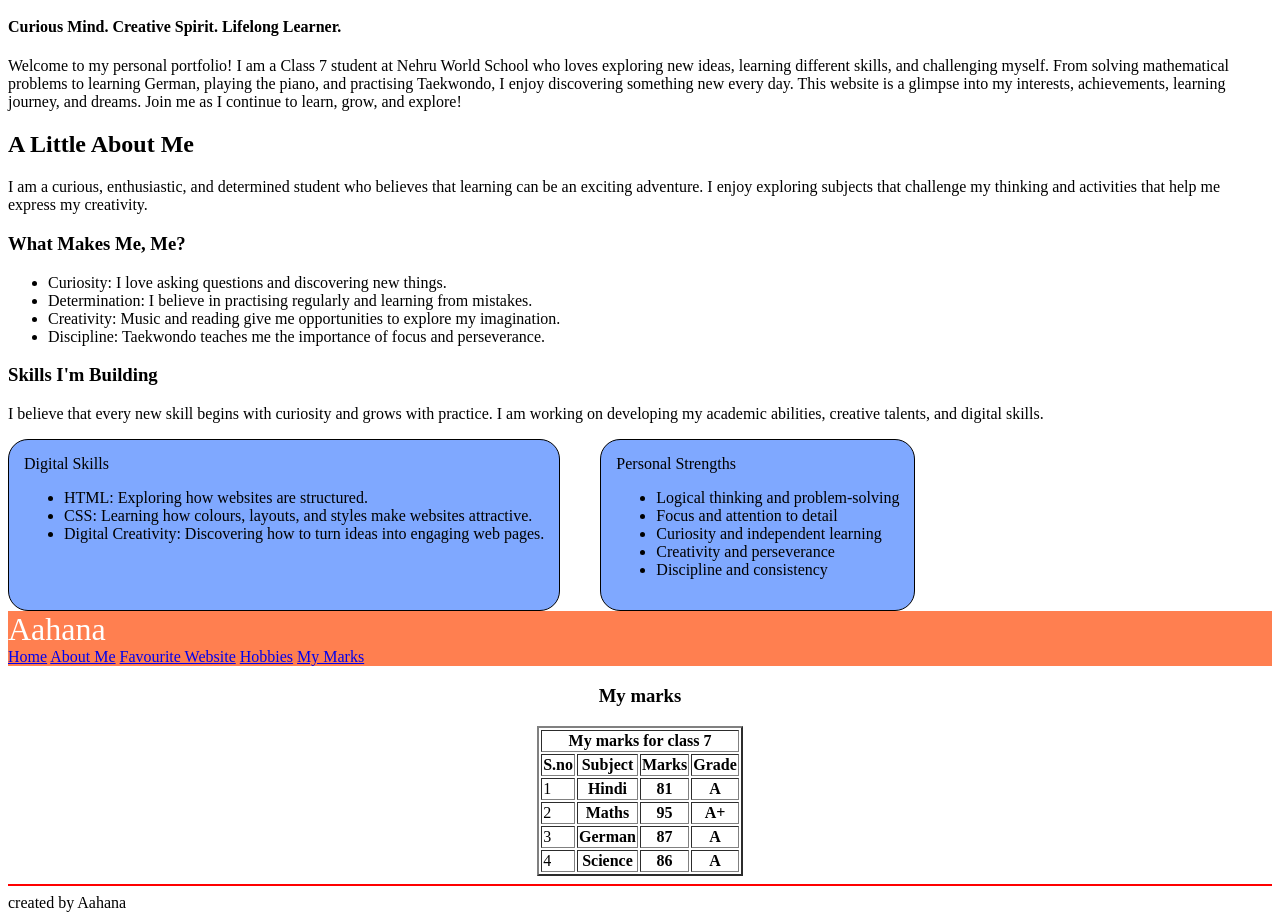
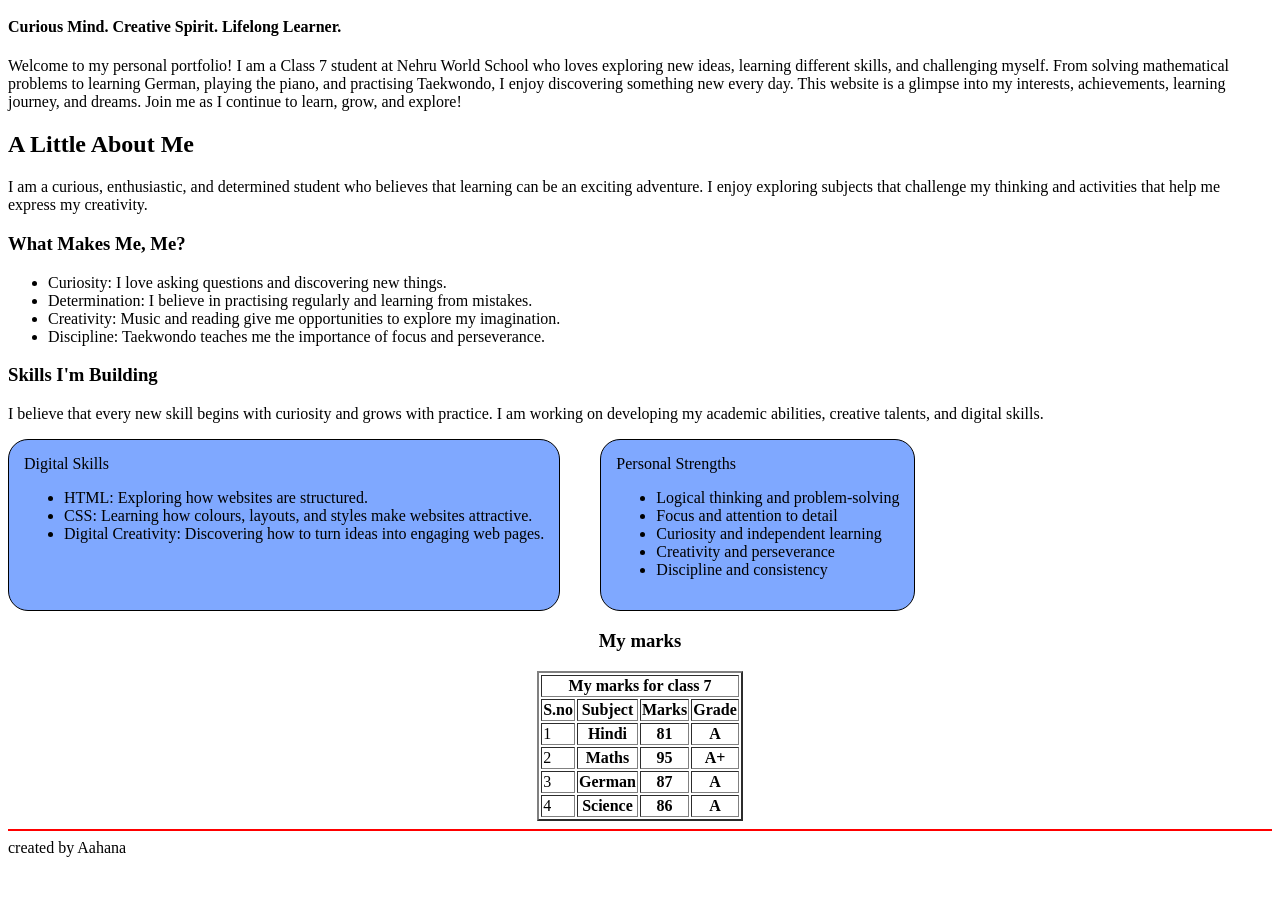
Before and after one commit to Aahana-Singhal/My-Portfolio, a plain HTML site: page index.html in a window 1280 px wide. Shown: the part 164-1084 px from the top of the page. After the commit the page ends 1029 px from the top, so only its background shows below. Drawn offline with Linux system fonts and the light colour scheme.

Commit message:
new data

```diff
--- a/index.html
+++ b/index.html
@@ -83,23 +83,6 @@ I am a curious, enthusiastic, and determined student who believes that learning
 
 
 
-
-
- <!-- Navbar Section-->
-<nav class="navbar">
-    <div class="navbar-name">Aahana</div>
-
-    <div class="navbar-links">
-
-        <a href="#home">Home</a>
-        <a href="#about">About Me</a>
-        <a href="#website">Favourite Website</a>
-        <a href="#hobbies">Hobbies</a>
-        <a href="#marks">My Marks</a>
-    </div>
-</nav>
-
-
 <!-- My marks table-->
 
 <h3 align="center">My marks</h3>
```
